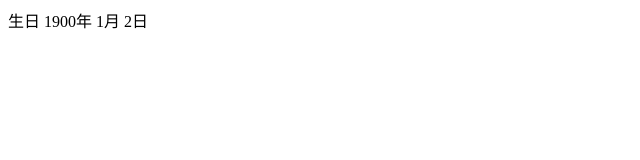
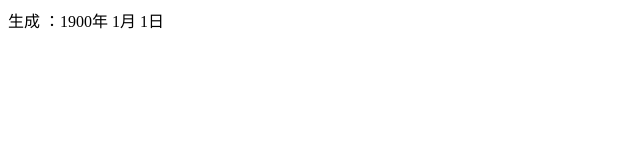
Before and after one commit to hoste/hoste.github.io, a plain HTML site: page index.html in a window 1280 px wide. Shown: the full height of the page, 0-640 px from the left. Drawn offline with Linux system fonts and the light colour scheme.

Commit message:
Update index.html

```diff
--- a/index.html
+++ b/index.html
@@ -1 +1 @@
-<span class=profile-attr>生日</span> <span class=profile-cnt>  1900年  1月  2日</span>
+<span class=profile-attr>生成</span> <span class=profile-cnt>：1900年  1月  1日</span>
```
